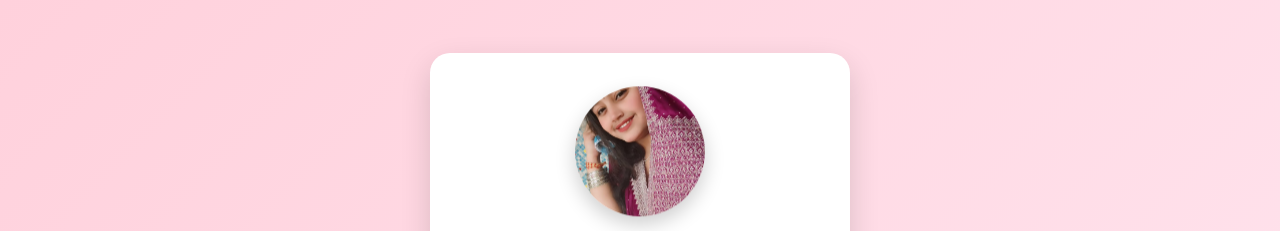
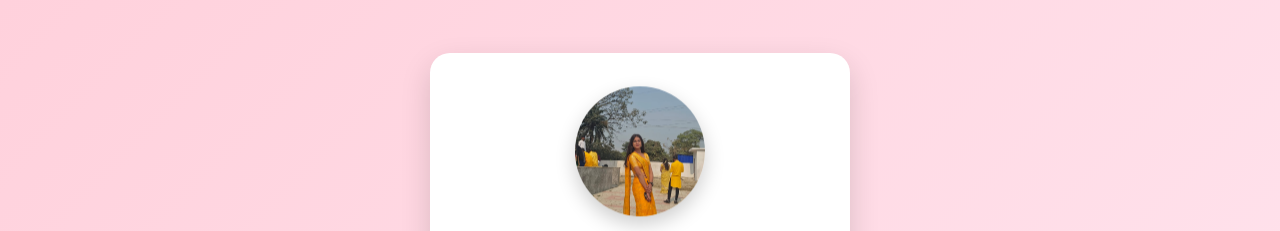
Before and after one commit to Shukla186/T, a plain HTML site: page index.html in a window 1280 px wide. Both pictures are taken after a click on the button "Yes". Shown: the top 231 px of the page. Drawn offline with Linux system fonts and the light colour scheme.

Commit message:
Add files via upload

```diff
--- a/index.html
+++ b/index.html
@@ -23,7 +23,7 @@
 
     <div class="container">
 
-        <img src="tannu.jpeg" class="valentine-img">
+        <img src="shona.jpeg" class="valentine-img">
 
         <h1>Will you be my Valentine? 💖</h1>
 
--- a/script.js
+++ b/script.js
@@ -57,7 +57,7 @@ yesBtn.addEventListener("click", () => {
     }
 
     document.querySelector(".container").innerHTML = `
-        <img src="tannu.jpeg" class="valentine-img">
+        <img src="shona.jpeg" class="valentine-img">
         <h1>Hmko pta tha ye hmar krejaaaaaa💕</h1>
         <p style="font-size:18px;color:#e75480;">
         Tum meri zindagi ka sabse khoobsurat hissa ho.
```
Also changed, not shown: shona.jpeg (added).
